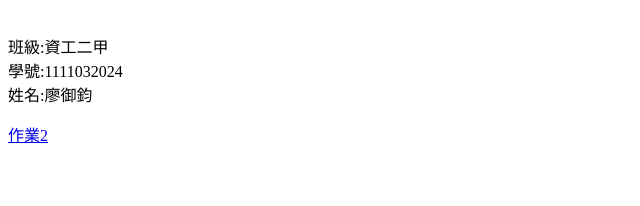
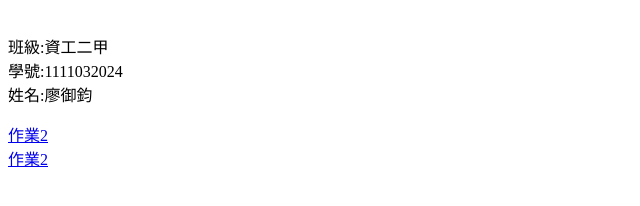
Before and after one commit to yuchunliao/yuchun, a plain HTML site: page index.html in a window 1280 px wide. Shown: the full height of the page, 0-640 px from the left. Drawn offline with Linux system fonts and the light colour scheme.

Commit message:
Update index.html

```diff
--- a/index.html
+++ b/index.html
@@ -13,5 +13,6 @@
         <br>姓名:廖御鈞
     </p>
   <a href='https://yuchunliao.github.io/yuchun/1011.html' >作業2</a><br>
+  <a href='https://yuchunliao.github.io/yuchun/1018.html' >作業2</a><br>
 </body>
 </html>
```
